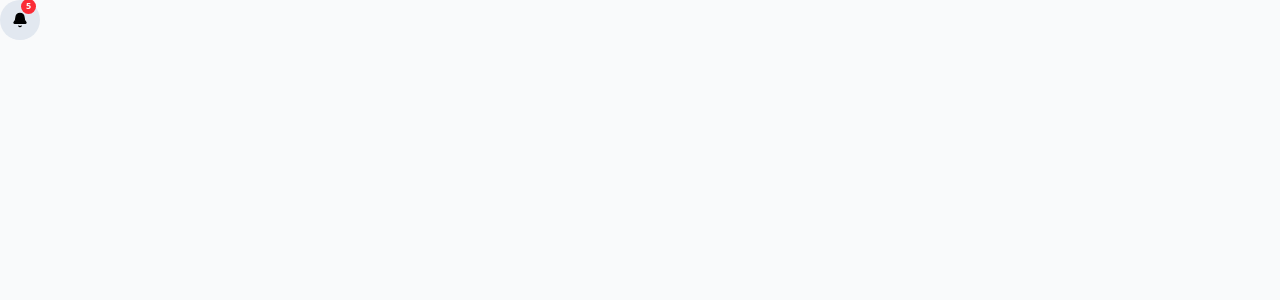
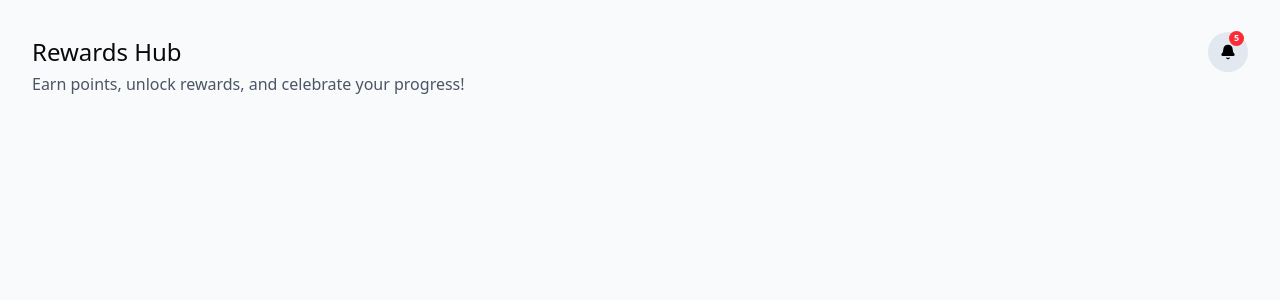
Before and after one commit to Marnin-A/flowvahub-rewards, a Next.js app: page / in a window 1280 px wide. Shown: the top 300 px of the page. Built offline with nearby package versions, Linux system fonts and the light colour scheme.

Commit message:
feat: complete header UI

```diff
--- a/app/layout.tsx
+++ b/app/layout.tsx
@@ -1,7 +1,6 @@
 import type { Metadata } from "next";
 import { Roboto_Serif } from "next/font/google";
 import "./globals.css";
-import Header from "@/components/header/header";
 
 const robotoSerif = Roboto_Serif({
 	variable: "--font-roboto-serif",
@@ -29,7 +28,6 @@ export default function RootLayout({
 	return (
 		<html lang="en">
 			<body className={`${robotoSerif.variable} antialiased bg-gray-50`}>
-				<Header />
 				{children}
 			</body>
 		</html>
--- a/app/page.tsx
+++ b/app/page.tsx
@@ -1,5 +1,9 @@
+import Header from "@/components/header/header";
+
 export default function Home() {
 	return (
-		<main className="w-full px-4 lg:px-8 lg:pt-8 min-h-screen overflow-y-auto box-border"></main>
+		<main className="w-full px-4 lg:px-8 lg:pt-8 min-h-screen overflow-y-auto box-border">
+			<Header />
+		</main>
 	);
 }
--- a/components/header/header.tsx
+++ b/components/header/header.tsx
@@ -3,11 +3,13 @@ import Notification from "./notification";
 export default function Header() {
 	return (
 		<header>
-			<div>
-				<h1></h1>
-				<p></p>
+			<div className="flex items-center justify-between">
+				<h1 className="text-xl md:text-[1.5rem] font-medium">Rewards Hub</h1>
+				<Notification />
 			</div>
-			<Notification />
+			<p className="text-gray-600">
+				Earn points, unlock rewards, and celebrate your progress!
+			</p>
 		</header>
 	);
 }
```
